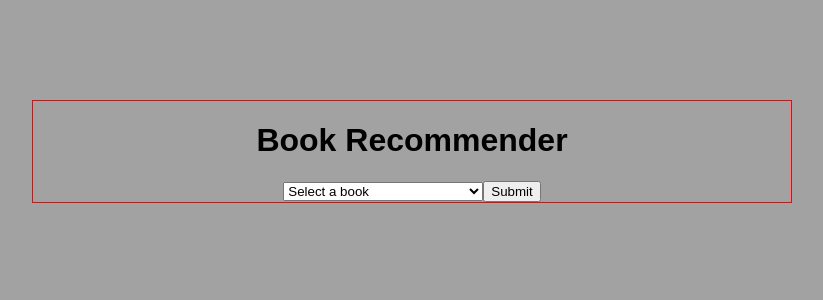
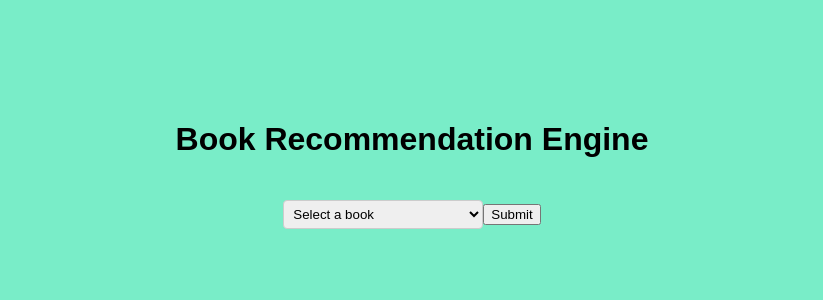
Before and after one commit to ketann26/Book-Recommendation-System, a Flask app: page / in a window 1280 px wide. Shown: the top 300 px of the page, without its empty margins (228-1051 px from the left). Run offline with Flask 3, Linux system fonts and the light colour scheme; parts of the project's set-up code (start-up, migrations or seed data) failed here and were passed over.

Commit message:
Front End Fixes

```diff
--- a/app.py
+++ b/app.py
@@ -30,5 +30,5 @@ def recommend():
     return render_template("index.html", res=res, title_list=title_list, book_title=title)
 
 if __name__=="__main__":
-    app.run(host='0.0.0.0',port=8080)
-    # app.run(debug=True)
+    # app.run(host='0.0.0.0',port=8080)
+    app.run(debug=True)
--- a/templates/index.html
+++ b/templates/index.html
@@ -9,8 +9,30 @@
 		<style>
 			body {
 				font-family: Arial, Helvetica, sans-serif;
-				background-color: #a2a2a2;
+				background-color: #79edc8;
 			}
+
+			form {
+				padding: 20px;
+				border-radius: 8px;
+			}
+			select {
+				width: 100%;
+				padding: 5px;
+				box-sizing: border-box;
+				border: 1px solid #ccc;
+				border-radius: 4px;
+			}
+
+			button {
+				background-color: #4caf50;
+				color: #fff;
+				padding: 10px 20px;
+				border: none;
+				border-radius: 4px;
+				cursor: pointer;
+			}
+
 			#title {
 				width: 200px;
 			}
@@ -26,13 +48,15 @@
 				flex-direction: column;
 				align-items: center;
 				width: 60%;
-				border: 1px solid red;
+			}
+
+			.result {
 			}
 		</style>
 	</head>
 	<body>
 		<div class="container">
-			<h1>Book Recommender</h1>
+			<h1>Book Recommendation Engine</h1>
 			<form method="post" action="/recommend">
 				<select name="title" id="title" />
 				<option value="" selected disabled>Select a book</option>
@@ -42,10 +66,12 @@
 				<input type="submit" name="submit" value="Submit" />
 			</form>
 			{% if res %}
-			<h4>If you liked "{{ book_title }}", you may also like:</h4>
-			{% for book in res %}
-			<p>{{ book }}</p>
-			{% endfor %} {% endif %}
+			<div class="result">
+				<h4>If you liked "{{ book_title }}", you may also like:</h4>
+				{% for book in res %}
+				<p>{{ book }}</p>
+				{% endfor %} {% endif %}
+			</div>
 		</div>
 	</body>
 </html>
```
